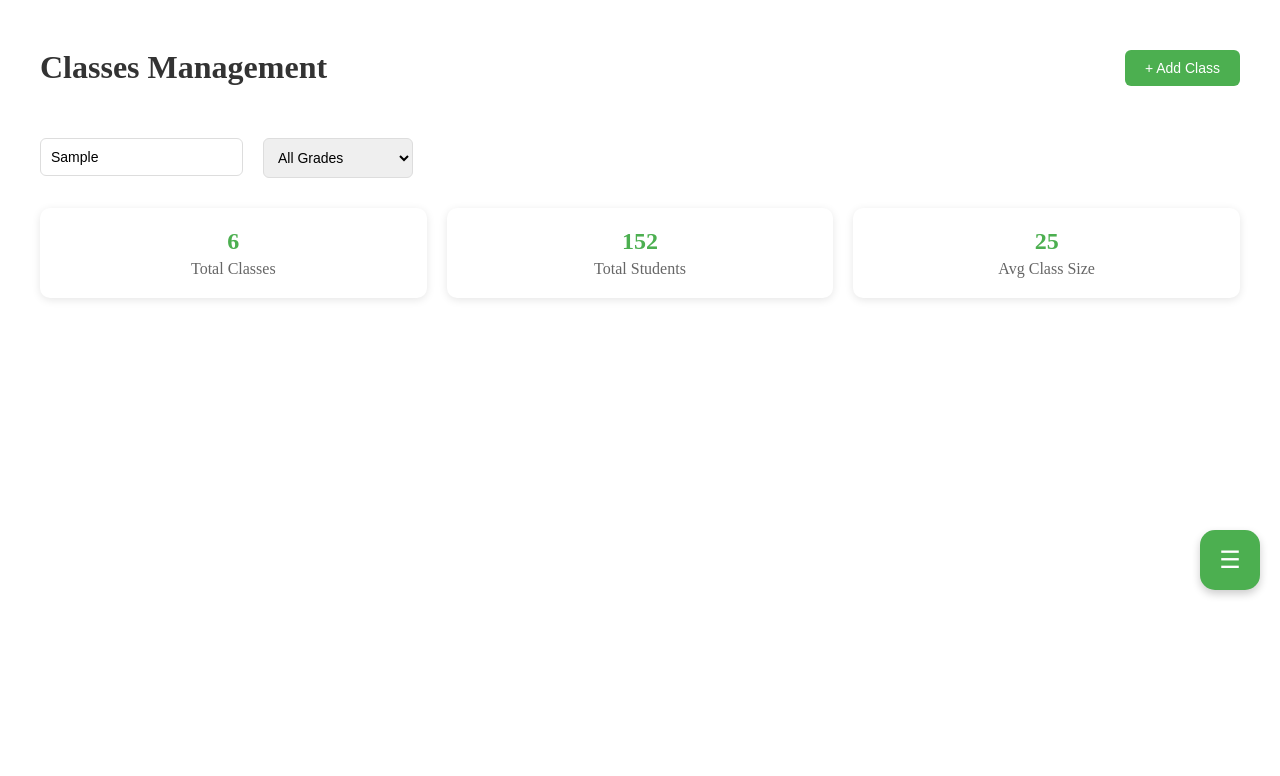
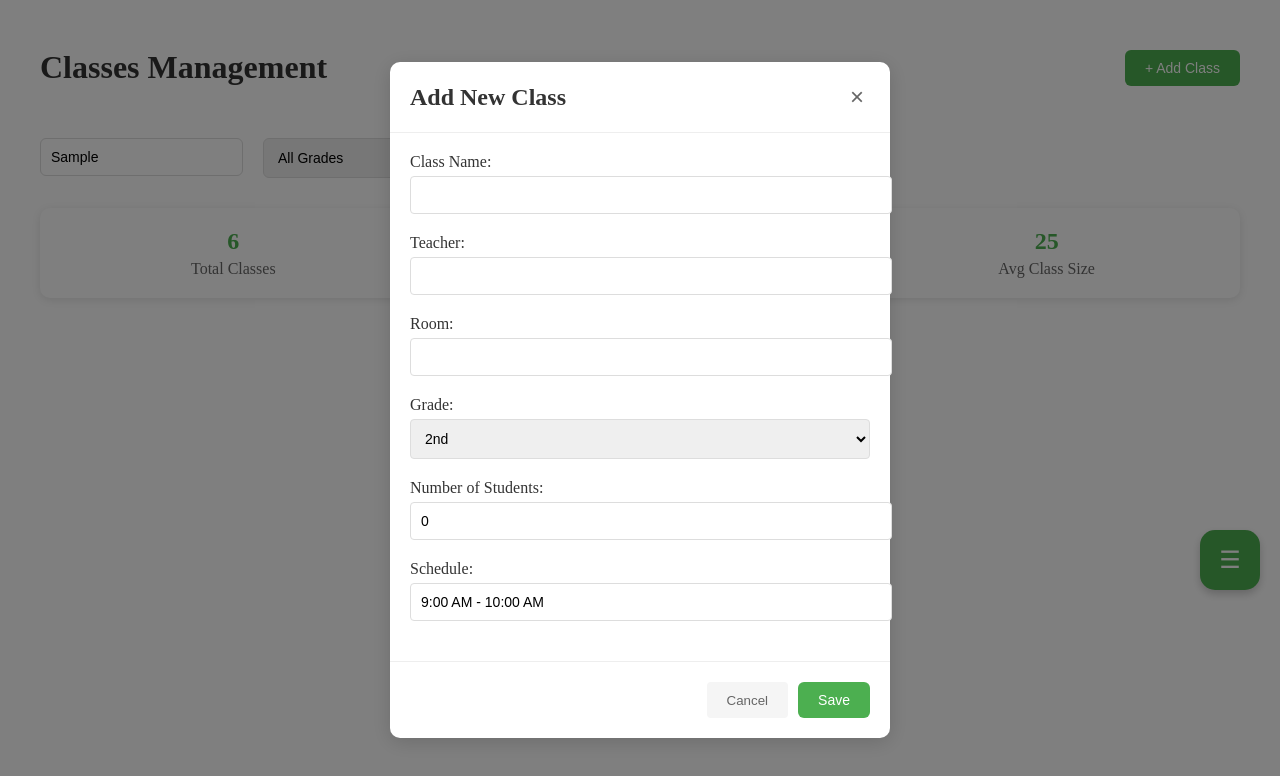
Before and after one commit to Shun89303/little-scholars-protocol, a React (Vite) app: page /classes in a window 1280 px wide. Both pictures are taken after typing "Sample" into the empty fields and a click on the button "+ Add Class". Shown: the top 776 px of the page. Built offline with nearby package versions, Linux system fonts and the light colour scheme.

Commit message:
v3.1 Classes CRUD operations update

```diff
--- a/src/pages/Classes/Classes.css
+++ b/src/pages/Classes/Classes.css
@@ -102,13 +102,13 @@
   justify-content: space-between;
   align-items: center;
   margin-bottom: 15px;
-  padding-bottom: 10px;
+  padding-bottom: 15px;
   border-bottom: 1px solid #eee;
 }
 
 .class-header h3 {
   color: #333;
-  font-size: 1.25rem;
+  font-size: 1.2rem;
   margin: 0;
 }
 
@@ -119,7 +119,6 @@
   border-radius: 4px;
   font-size: 12px;
   font-weight: 600;
-  text-transform: uppercase;
 }
 
 .class-details {
@@ -137,13 +136,13 @@
   border-bottom: none;
 }
 
-.class-info .label {
+.label {
   color: #666;
   font-weight: 500;
   font-size: 14px;
 }
 
-.class-info .value {
+.value {
   color: #333;
   font-weight: 600;
   font-size: 14px;
@@ -161,7 +160,6 @@
   border-radius: 4px;
   cursor: pointer;
   font-size: 12px;
-  transition: opacity 0.2s;
 }
 
 .action-btn.view {
@@ -174,11 +172,116 @@
   color: #856404;
 }
 
-.action-btn.schedule {
-  background: #e8f5e8;
-  color: #2e7d32;
+.action-btn.delete {
+  background: #ffebee;
+  color: #c62828;
 }
 
 .action-btn:hover {
   opacity: 0.8;
 }
+
+/* Modal Styles */
+.modal-overlay {
+  position: fixed;
+  top: 0;
+  left: 0;
+  right: 0;
+  bottom: 0;
+  background: rgba(0, 0, 0, 0.5);
+  display: flex;
+  align-items: center;
+  justify-content: center;
+  z-index: 1000;
+}
+
+.modal {
+  background: white;
+  border-radius: 10px;
+  width: 90%;
+  max-width: 500px;
+  box-shadow: 0 4px 20px rgba(0, 0, 0, 0.15);
+}
+
+.modal-header {
+  display: flex;
+  justify-content: space-between;
+  align-items: center;
+  padding: 20px;
+  border-bottom: 1px solid #eee;
+}
+
+.modal-header h2 {
+  margin: 0;
+  color: #333;
+}
+
+.close-btn {
+  background: none;
+  border: none;
+  font-size: 24px;
+  cursor: pointer;
+  color: #666;
+}
+
+.close-btn:hover {
+  color: #333;
+}
+
+.modal-body {
+  padding: 20px;
+}
+
+.form-group {
+  margin-bottom: 20px;
+}
+
+.form-group label {
+  display: block;
+  margin-bottom: 5px;
+  color: #333;
+  font-weight: 500;
+}
+
+.form-group input,
+.form-group select {
+  width: 100%;
+  padding: 10px;
+  border: 1px solid #ddd;
+  border-radius: 4px;
+  font-size: 14px;
+}
+
+.modal-footer {
+  display: flex;
+  justify-content: flex-end;
+  gap: 10px;
+  padding: 20px;
+  border-top: 1px solid #eee;
+}
+
+.cancel-btn {
+  background: #f5f5f5;
+  color: #666;
+  border: none;
+  padding: 10px 20px;
+  border-radius: 4px;
+  cursor: pointer;
+}
+
+.cancel-btn:hover {
+  background: #e0e0e0;
+}
+
+.save-btn {
+  background: #4CAF50;
+  color: white;
+  border: none;
+  padding: 10px 20px;
+  border-radius: 4px;
+  cursor: pointer;
+}
+
+.save-btn:hover {
+  background: #45a049;
+}
--- a/src/pages/Classes/Classes.jsx
+++ b/src/pages/Classes/Classes.jsx
@@ -4,33 +4,99 @@ import "./Classes.css";
 export default function Classes() {
   const [searchTerm, setSearchTerm] = useState("");
   const [selectedGrade, setSelectedGrade] = useState("all");
+  const [showModal, setShowModal] = useState(false);
+  const [editingClass, setEditingClass] = useState(null);
+  const [formData, setFormData] = useState({
+    name: "",
+    teacher: "",
+    room: "",
+    grade: "2nd",
+    students: 0,
+    schedule: "9:00 AM - 10:00 AM"
+  });
 
-  // Bare minimum static data
-  const classes = [
-    { id: 1, name: "Class 2A", grade: "2nd", teacher: "Mrs. Smith", students: 24, schedule: "Mon-Wed-Fri 9:00 AM", room: "Room 101" },
-    { id: 2, name: "Class 2B", grade: "2nd", teacher: "Mr. Johnson", students: 22, schedule: "Tue-Thu 9:00 AM", room: "Room 102" },
-    { id: 3, name: "Class 3A", grade: "3rd", teacher: "Ms. Davis", students: 26, schedule: "Mon-Wed-Fri 10:00 AM", room: "Room 201" },
-    { id: 4, name: "Class 3B", grade: "3rd", teacher: "Mr. Wilson", students: 25, schedule: "Tue-Thu 10:00 AM", room: "Room 202" },
-    { id: 5, name: "Class 4A", grade: "4th", teacher: "Mrs. Chen", students: 28, schedule: "Mon-Wed-Fri 11:00 AM", room: "Room 301" },
-    { id: 6, name: "Class 4B", grade: "4th", teacher: "Mr. Martinez", students: 27, schedule: "Tue-Thu 11:00 AM", room: "Room 302" }
-  ];
+  // Enhanced static data with IDs for CRUD operations
+  const [classes, setClasses] = useState([
+    { id: 1, name: "Class 2A", teacher: "Mrs. Sarah Smith", room: "Room 101", grade: "2nd", students: 25, schedule: "9:00 AM - 10:00 AM" },
+    { id: 2, name: "Class 3B", teacher: "Mr. John Johnson", room: "Room 102", grade: "3rd", students: 22, schedule: "10:00 AM - 11:00 AM" },
+    { id: 3, name: "Class 4A", teacher: "Ms. Emily Davis", room: "Room 201", grade: "4th", students: 28, schedule: "11:00 AM - 12:00 PM" },
+    { id: 4, name: "Class 2B", teacher: "Mr. Michael Wilson", room: "Room 103", grade: "2nd", students: 24, schedule: "1:00 PM - 2:00 PM" },
+    { id: 5, name: "Class 3A", teacher: "Mrs. Lisa Chen", room: "Room 202", grade: "3rd", students: 26, schedule: "2:00 PM - 3:00 PM" },
+    { id: 6, name: "Class 4B", teacher: "Mr. David Martinez", room: "Room 203", grade: "4th", students: 23, schedule: "3:00 PM - 4:00 PM" }
+  ]);
 
   const grades = ["all", "2nd", "3rd", "4th"];
 
   // Filter classes based on search and grade
-  const filteredClasses = classes.filter(classItem => {
-    const matchesSearch = classItem.name.toLowerCase().includes(searchTerm.toLowerCase()) ||
-                         classItem.teacher.toLowerCase().includes(searchTerm.toLowerCase()) ||
-                         classItem.room.toLowerCase().includes(searchTerm.toLowerCase());
-    const matchesGrade = selectedGrade === "all" || classItem.grade === selectedGrade;
+  const filteredClasses = classes.filter(cls => {
+    const matchesSearch = cls.name.toLowerCase().includes(searchTerm.toLowerCase()) ||
+                         cls.teacher.toLowerCase().includes(searchTerm.toLowerCase()) ||
+                         cls.room.toLowerCase().includes(searchTerm.toLowerCase());
+    const matchesGrade = selectedGrade === "all" || cls.grade === selectedGrade;
     return matchesSearch && matchesGrade;
   });
+
+  // CRUD Operations
+  const handleAddClass = () => {
+    setEditingClass(null);
+    setFormData({
+      name: "",
+      teacher: "",
+      room: "",
+      grade: "2nd",
+      students: 0,
+      schedule: "9:00 AM - 10:00 AM"
+    });
+    setShowModal(true);
+  };
+
+  const handleEditClass = (cls) => {
+    setEditingClass(cls);
+    setFormData({
+      name: cls.name,
+      teacher: cls.teacher,
+      room: cls.room,
+      grade: cls.grade,
+      students: cls.students,
+      schedule: cls.schedule
+    });
+    setShowModal(true);
+  };
+
+  const handleDeleteClass = (classId) => {
+    if (window.confirm("Are you sure you want to delete this class?")) {
+      setClasses(classes.filter(cls => cls.id !== classId));
+    }
+  };
+
+  const handleSaveClass = () => {
+    if (editingClass) {
+      // Update existing class
+      setClasses(classes.map(cls =>
+        cls.id === editingClass.id
+          ? { ...cls, ...formData }
+          : cls
+      ));
+    } else {
+      // Add new class
+      const newClass = {
+        id: Math.max(...classes.map(c => c.id)) + 1,
+        ...formData
+      };
+      setClasses([...classes, newClass]);
+    }
+    setShowModal(false);
+  };
+
+  const handleViewClass = (cls) => {
+    alert(`Class Details:\n\nName: ${cls.name}\nTeacher: ${cls.teacher}\nRoom: ${cls.room}\nGrade: ${cls.grade}\nStudents: ${cls.students}\nSchedule: ${cls.schedule}`);
+  };
 
   return (
     <div className="classes">
       <div className="classes-header">
         <h1>Classes Management</h1>
-        <button className="add-class-btn">+ Add Class</button>
+        <button className="add-class-btn" onClick={handleAddClass}>+ Add Class</button>
       </div>
 
       <div className="classes-filters">
@@ -59,48 +125,124 @@ export default function Classes() {
           <p>Total Classes</p>
         </div>
         <div className="stat-card">
-          <h3>{classes.reduce((acc, c) => acc + c.students, 0)}</h3>
+          <h3>{classes.reduce((acc, cls) => acc + cls.students, 0)}</h3>
           <p>Total Students</p>
         </div>
         <div className="stat-card">
-          <h3>{Math.round(classes.reduce((acc, c) => acc + c.students, 0) / classes.length)}</h3>
+          <h3>{Math.round(classes.reduce((acc, cls) => acc + cls.students, 0) / classes.length)}</h3>
           <p>Avg Class Size</p>
         </div>
       </div>
 
       <div className="classes-grid">
-        {filteredClasses.map(classItem => (
-          <div key={classItem.id} className="class-card">
+        {filteredClasses.map(cls => (
+          <div key={cls.id} className="class-card">
             <div className="class-header">
-              <h3>{classItem.name}</h3>
-              <span className="class-grade">{classItem.grade}</span>
+              <h3>{cls.name}</h3>
+              <span className="class-grade">{cls.grade}</span>
             </div>
+
             <div className="class-details">
               <div className="class-info">
                 <span className="label">Teacher:</span>
-                <span className="value">{classItem.teacher}</span>
+                <span className="value">{cls.teacher}</span>
+              </div>
+              <div className="class-info">
+                <span className="label">Room:</span>
+                <span className="value">{cls.room}</span>
               </div>
               <div className="class-info">
                 <span className="label">Students:</span>
-                <span className="value">{classItem.students}</span>
+                <span className="value">{cls.students}</span>
               </div>
               <div className="class-info">
                 <span className="label">Schedule:</span>
-                <span className="value">{classItem.schedule}</span>
-              </div>
-              <div className="class-info">
-                <span className="label">Room:</span>
-                <span className="value">{classItem.room}</span>
+                <span className="value">{cls.schedule}</span>
               </div>
             </div>
+
             <div className="class-actions">
-              <button className="action-btn view">View</button>
-              <button className="action-btn edit">Edit</button>
-              <button className="action-btn schedule">Schedule</button>
+              <button className="action-btn view" onClick={() => handleViewClass(cls)}>View</button>
+              <button className="action-btn edit" onClick={() => handleEditClass(cls)}>Edit</button>
+              <button className="action-btn delete" onClick={() => handleDeleteClass(cls.id)}>Delete</button>
             </div>
           </div>
         ))}
       </div>
+
+      {/* Modal for Add/Edit Class */}
+      {showModal && (
+        <div className="modal-overlay">
+          <div className="modal">
+            <div className="modal-header">
+              <h2>{editingClass ? "Edit Class" : "Add New Class"}</h2>
+              <button className="close-btn" onClick={() => setShowModal(false)}>×</button>
+            </div>
+            <div className="modal-body">
+              <div className="form-group">
+                <label>Class Name:</label>
+                <input
+                  type="text"
+                  value={formData.name}
+                  onChange={(e) => setFormData({...formData, name: e.target.value})}
+                  required
+                />
+              </div>
+              <div className="form-group">
+                <label>Teacher:</label>
+                <input
+                  type="text"
+                  value={formData.teacher}
+                  onChange={(e) => setFormData({...formData, teacher: e.target.value})}
+                  required
+                />
+              </div>
+              <div className="form-group">
+                <label>Room:</label>
+                <input
+                  type="text"
+                  value={formData.room}
+                  onChange={(e) => setFormData({...formData, room: e.target.value})}
+                  required
+                />
+              </div>
+              <div className="form-group">
+                <label>Grade:</label>
+                <select
+                  value={formData.grade}
+                  onChange={(e) => setFormData({...formData, grade: e.target.value})}
+                >
+                  <option value="2nd">2nd</option>
+                  <option value="3rd">3rd</option>
+                  <option value="4th">4th</option>
+                </select>
+              </div>
+              <div className="form-group">
+                <label>Number of Students:</label>
+                <input
+                  type="number"
+                  min="0"
+                  value={formData.students}
+                  onChange={(e) => setFormData({...formData, students: parseInt(e.target.value)})}
+                />
+              </div>
+              <div className="form-group">
+                <label>Schedule:</label>
+                <input
+                  type="text"
+                  value={formData.schedule}
+                  onChange={(e) => setFormData({...formData, schedule: e.target.value})}
+                  placeholder="e.g., 9:00 AM - 10:00 AM"
+                />
+              </div>
+            </div>
+            <div className="modal-footer">
+              <button className="cancel-btn" onClick={() => setShowModal(false)}>Cancel</button>
+              <button className="save-btn" onClick={handleSaveClass}>Save</button>
+            </div>
+          </div>
+        </div>
+      )}
     </div>
   );
 }
```
